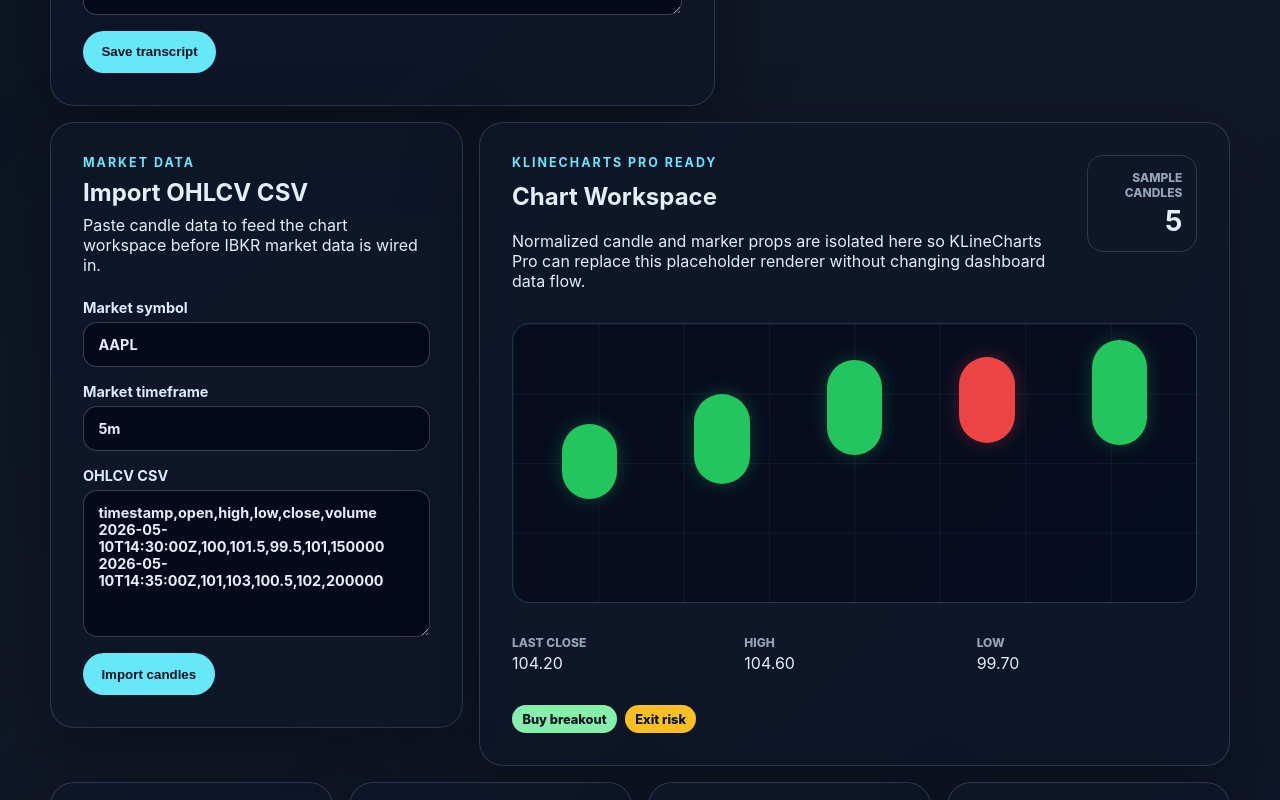
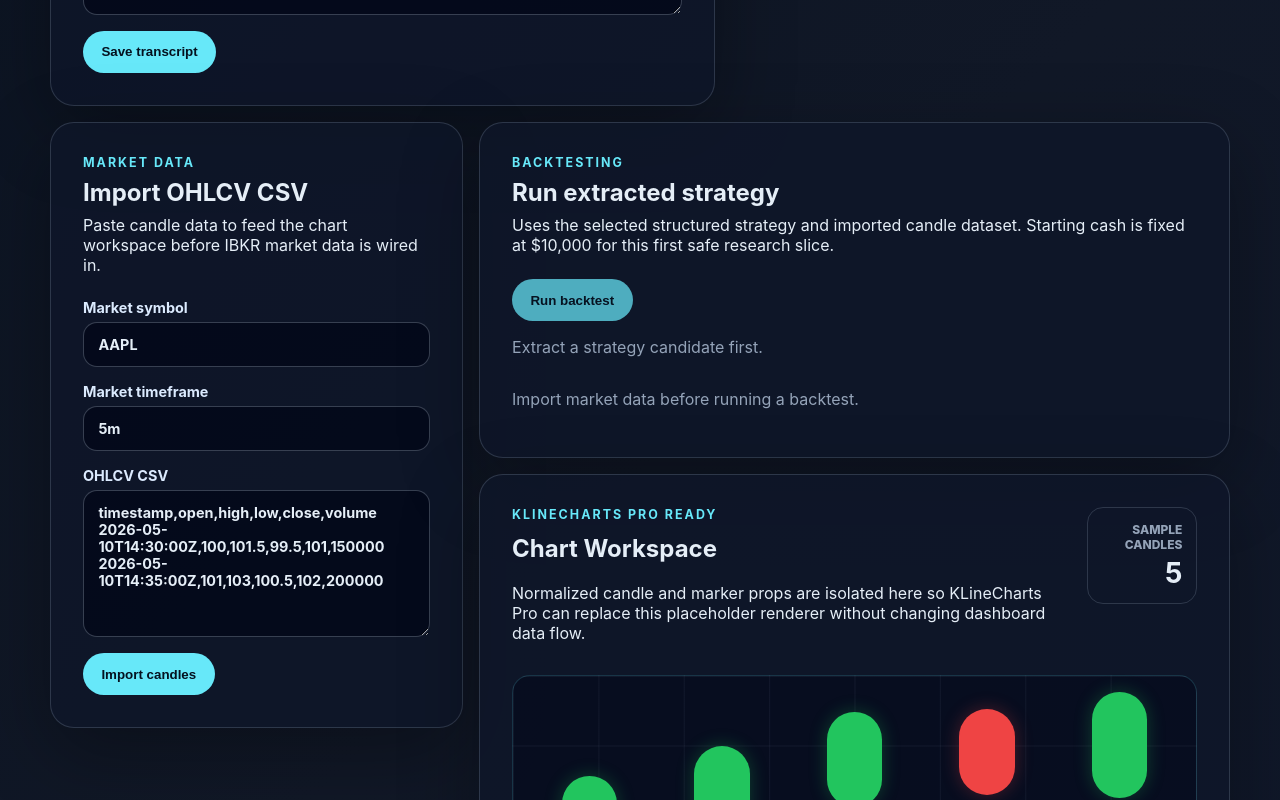
Before and after one commit to gcampton/day-trade-maker, a React (Vite) app in the folder frontend/: page / in a window 1280 px wide. Shown: the part 1140-1940 px from the top of the page. Built offline with nearby package versions, Linux system fonts and the light colour scheme.

Commit message:
feat: wire frontend backtest workflow

```diff
--- a/frontend/src/App.tsx
+++ b/frontend/src/App.tsx
@@ -4,11 +4,12 @@ import './styles.css';
 
 import { StrategyExtractionPanel } from './components/StrategyExtractionPanel';
 import { TranscriptForm } from './components/TranscriptForm';
-import type { Transcript } from './api/client';
+import type { StrategyCandidate, Transcript } from './api/client';
 import { ChartsPage } from './pages/ChartsPage';
 
 export function App() {
   const [selectedTranscript, setSelectedTranscript] = useState<Transcript | null>(null);
+  const [selectedStrategy, setSelectedStrategy] = useState<StrategyCandidate | null>(null);
 
   return (
     <main className="app-shell">
@@ -24,10 +25,13 @@ export function App() {
 
       <div className="workflow-grid">
         <TranscriptForm onSaved={setSelectedTranscript} />
-        <StrategyExtractionPanel transcript={selectedTranscript} />
+        <StrategyExtractionPanel
+          transcript={selectedTranscript}
+          onCandidateSelected={setSelectedStrategy}
+        />
       </div>
 
-      <ChartsPage />
+      <ChartsPage selectedStrategy={selectedStrategy} />
 
       <section className="dashboard-grid" aria-label="Dashboard sections">
         <article>
--- a/frontend/src/api/client.ts
+++ b/frontend/src/api/client.ts
@@ -68,6 +68,40 @@ export type MarketDataCandle = {
   volume: number;
 };
 
+export type BacktestCreatePayload = {
+  strategy_id: number;
+  dataset_id: number;
+  starting_cash: number;
+};
+
+export type BacktestRun = {
+  id: number;
+  strategy_id: number;
+  dataset_id: number;
+  result: {
+    starting_cash: number;
+    ending_cash: number;
+    net_pnl: number;
+    total_trades: number;
+    win_rate: number;
+    trades: Array<{
+      entry_timestamp: string;
+      exit_timestamp: string;
+      entry_price: number;
+      exit_price: number;
+      quantity: number;
+      pnl: number;
+    }>;
+    markers: Array<{
+      timestamp: string;
+      price: number;
+      side: 'buy' | 'sell' | 'exit' | 'warning';
+      label: string;
+    }>;
+  };
+  created_at: string;
+};
+
 export async function createTranscript(payload: TranscriptPayload): Promise<Transcript> {
   const response = await fetch('/api/transcripts', {
     method: 'POST',
@@ -121,3 +155,17 @@ export async function getMarketDataCandles(datasetId: number): Promise<MarketDat
 
   return response.json() as Promise<MarketDataCandle[]>;
 }
+
+export async function runBacktest(payload: BacktestCreatePayload): Promise<BacktestRun> {
+  const response = await fetch('/api/backtests', {
+    method: 'POST',
+    headers: { 'Content-Type': 'application/json' },
+    body: JSON.stringify(payload),
+  });
+
+  if (!response.ok) {
+    throw new Error('Failed to run backtest');
+  }
+
+  return response.json() as Promise<BacktestRun>;
+}
--- a/frontend/src/components/StrategyExtractionPanel.tsx
+++ b/frontend/src/components/StrategyExtractionPanel.tsx
@@ -8,9 +8,10 @@ import {
 
 type StrategyExtractionPanelProps = {
   transcript: Transcript | null;
+  onCandidateSelected?: (candidate: StrategyCandidate) => void;
 };
 
-export function StrategyExtractionPanel({ transcript }: StrategyExtractionPanelProps) {
+export function StrategyExtractionPanel({ transcript, onCandidateSelected }: StrategyExtractionPanelProps) {
   const [candidates, setCandidates] = useState<StrategyCandidate[]>([]);
   const [error, setError] = useState<string | null>(null);
   const [isExtracting, setIsExtracting] = useState(false);
@@ -26,6 +27,9 @@ export function StrategyExtractionPanel({ transcript }: StrategyExtractionPanelP
     try {
       const extracted = await extractStrategyCandidates(transcript.id);
       setCandidates(extracted);
+      if (extracted[0]) {
+        onCandidateSelected?.(extracted[0]);
+      }
     } catch (err) {
       setError(err instanceof Error ? err.message : 'Failed to extract strategy candidates');
     } finally {
--- a/frontend/src/pages/ChartsPage.tsx
+++ b/frontend/src/pages/ChartsPage.tsx
@@ -3,7 +3,10 @@ import { FormEvent, useState } from 'react';
 import {
   getMarketDataCandles,
   importMarketDataCsv,
+  runBacktest,
+  type BacktestRun,
   type MarketDataDatasetSummary,
+  type StrategyCandidate,
 } from '../api/client';
 import { KLineStrategyChart } from '../charts/KLineStrategyChart';
 import type { Candle, StrategyMarker } from '../charts/types';
@@ -26,14 +29,20 @@ const exampleCsv = `timestamp,open,high,low,close,volume
 2026-05-10T14:35:00Z,101,103,100.5,102,200000
 `;
 
-export function ChartsPage() {
+type ChartsPageProps = {
+  selectedStrategy: StrategyCandidate | null;
+};
+
+export function ChartsPage({ selectedStrategy }: ChartsPageProps) {
   const [symbol, setSymbol] = useState('AAPL');
   const [timeframe, setTimeframe] = useState('5m');
   const [csvText, setCsvText] = useState(exampleCsv);
   const [candles, setCandles] = useState<Candle[]>(sampleCandles);
   const [dataset, setDataset] = useState<MarketDataDatasetSummary | null>(null);
+  const [backtestRun, setBacktestRun] = useState<BacktestRun | null>(null);
   const [error, setError] = useState<string | null>(null);
   const [isImporting, setIsImporting] = useState(false);
+  const [isRunningBacktest, setIsRunningBacktest] = useState(false);
 
   async function handleImport(event: FormEvent<HTMLFormElement>) {
     event.preventDefault();
@@ -44,6 +53,7 @@ export function ChartsPage() {
       const imported = await importMarketDataCsv({ symbol, timeframe, csv_text: csvText });
       const loadedCandles = await getMarketDataCandles(imported.id);
       setDataset(imported);
+      setBacktestRun(null);
       setCandles(
         loadedCandles.map((candle) => ({
           ...candle,
@@ -56,6 +66,35 @@ export function ChartsPage() {
       setIsImporting(false);
     }
   }
+
+  async function handleBacktest() {
+    if (!selectedStrategy || !dataset) {
+      return;
+    }
+
+    setError(null);
+    setIsRunningBacktest(true);
+
+    try {
+      const created = await runBacktest({
+        strategy_id: selectedStrategy.id,
+        dataset_id: dataset.id,
+        starting_cash: 10000,
+      });
+      setBacktestRun(created);
+    } catch (err) {
+      setError(err instanceof Error ? err.message : 'Failed to run backtest');
+    } finally {
+      setIsRunningBacktest(false);
+    }
+  }
+
+  const backtestMarkers: StrategyMarker[] = backtestRun
+    ? backtestRun.result.markers.map((marker) => ({
+        ...marker,
+        timestamp: Date.parse(marker.timestamp),
+      }))
+    : sampleMarkers;
 
   return (
     <section className="chart-workspace-grid" aria-label="Market data chart workspace">
@@ -99,7 +138,52 @@ export function ChartsPage() {
         {error ? <p className="error">{error}</p> : null}
       </form>
 
-      <KLineStrategyChart candles={candles} markers={sampleMarkers} />
+      <section className="chart-stack">
+        <section className="backtest-panel" aria-label="Backtest controls">
+          <div className="form-heading">
+            <p className="eyebrow">Backtesting</p>
+            <h2>Run extracted strategy</h2>
+            <p>
+              Uses the selected structured strategy and imported candle dataset. Starting cash is
+              fixed at $10,000 for this first safe research slice.
+            </p>
+          </div>
+
+          <button
+            type="button"
+            disabled={!selectedStrategy || !dataset || isRunningBacktest}
+            onClick={handleBacktest}
+          >
+            {isRunningBacktest ? 'Running backtest…' : 'Run backtest'}
+          </button>
+
+          {!selectedStrategy ? <p className="muted">Extract a strategy candidate first.</p> : null}
+          {!dataset ? <p className="muted">Import market data before running a backtest.</p> : null}
+
+          {backtestRun ? (
+            <dl className="backtest-summary">
+              <div>
+                <dt>Backtest net PnL</dt>
+                <dd>{formatUsd(backtestRun.result.net_pnl)}</dd>
+              </div>
+              <div>
+                <dt>Trades</dt>
+                <dd>{backtestRun.result.total_trades} trade</dd>
+              </div>
+              <div>
+                <dt>Win rate</dt>
+                <dd>{Math.round(backtestRun.result.win_rate * 100)}%</dd>
+              </div>
+            </dl>
+          ) : null}
+        </section>
+
+        <KLineStrategyChart candles={candles} markers={backtestMarkers} />
+      </section>
     </section>
   );
 }
+
+function formatUsd(value: number): string {
+  return new Intl.NumberFormat('en-US', { style: 'currency', currency: 'USD' }).format(value);
+}
--- a/frontend/src/styles.css
+++ b/frontend/src/styles.css
@@ -28,6 +28,7 @@ body {
 .transcript-form,
 .strategy-panel,
 .market-data-form,
+.backtest-panel,
 .chart-panel,
 .dashboard-grid article {
   border: 1px solid rgba(148, 163, 184, 0.24);
@@ -221,7 +222,8 @@ blockquote {
   color: #cbd5e1;
 }
 
-.market-data-form {
+.market-data-form,
+.backtest-panel {
   display: grid;
   gap: 1rem;
   padding: clamp(1.25rem, 3vw, 2rem);
@@ -245,6 +247,15 @@ blockquote {
   display: grid;
   gap: 1rem;
   padding: clamp(1.25rem, 3vw, 2rem);
+}
+
+.chart-stack {
+  display: grid;
+  gap: 1rem;
+}
+
+.backtest-summary {
+  grid-template-columns: repeat(auto-fit, minmax(120px, 1fr));
 }
 
 .chart-panel-header {
```
Also changed, not shown: 1 other file (tests, documents, lock files or other folders).
